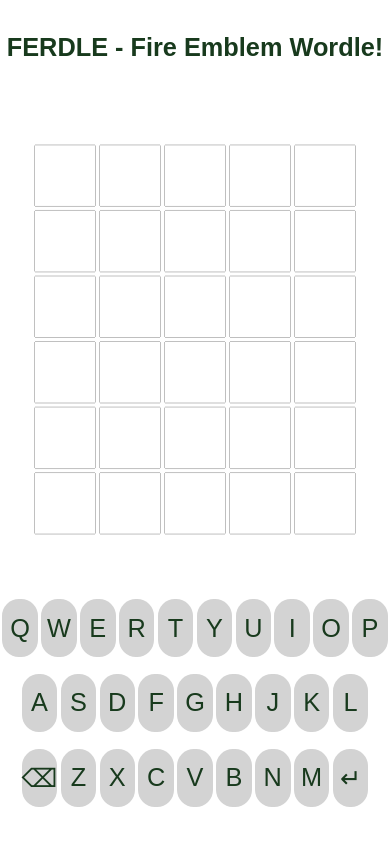
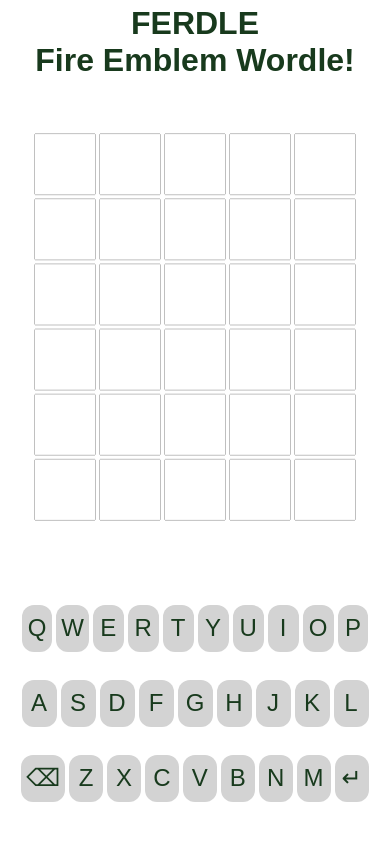
Before and after one commit to doopu/Ferdle, a website: page index.html in a window 390 px wide. Drawn offline with Linux system fonts and the light colour scheme.

Commit message:
More responsive design, yaay

```diff
--- a/index.html
+++ b/index.html
@@ -22,8 +22,9 @@
       }
       body{ height: 100vh; margin:0; }
 
-      header{ height: 20vh;  }
-      footer{ height: 30vh; }
+      header{ height: 10%;  }
+      main { height: 60%; }
+      footer{ height: 30%; }
 
       body{
 	  justify-content: center;
@@ -32,15 +33,27 @@
 	  flex-direction:column;
       }
 
+      header{
+	  display: flex;
+	  justify-content: center;
+	  align-items: center;
+	  align-content: center;
+	  flex-shrink: 0;
+	  margin-bottom:auto;
+      }
+
       footer{
 	  flex-shrink: 0;
 	  margin-top:auto;
       }
 
       footer{
+	  display: flex;
 	  width: 100%;
 	  flex-shrink: 0;
 	  margin-bottom:auto;
+	  justify-content: center;
+	  align-items: center;
       }
 
       .container {
@@ -62,8 +75,8 @@
 	  align-items: center;
       }
       div#keyboard {
-	  font-size: 3vh;
-	  width: 100%;
+	  font-size: 1.5em;
+	  width: 90%;
 	  height: 100%;
 	  display: flex;
 	  flex-direction:column;
@@ -71,10 +84,11 @@
 	  align-items: center;
       }
       h1 {
-	  font-size: 4vh;
+	  font-size: 2em;
       }
       h2 {
-	  font-size: 3vh;
+	  font-size: 2em;
+	  text-align: center;
       }
       div#headerThing {
 	  width: 100%;
@@ -85,13 +99,13 @@
 	  align-items: center;
       }
       span {
-	  padding: 8px;
-	  width:5%;
-	  height:5vh;
+	  padding: 0.2em;
+	  width:32%;
+	  height:50%;
 	  background:lightgrey;
-	  border-radius: 2vh;
-	  border-width: 1vh;
-	  margin: 0.2vh;
+	  border-radius: 0.5em;
+	  border-width: 0.5em;
+	  margin: 2px;
 	  text-align: center;
 	  display: inline-flex;
 	  align-items: center;
@@ -100,7 +114,6 @@
       main {
 	  flex: auto;
 	  width: 100%;
-	  height: 100%;
       }
       div#headerThing {
 	  width: 100%;
@@ -111,7 +124,7 @@
   <body>
     <header id="header">
       <div id="headerThing">
-	<h2>FERDLE - Fire Emblem Wordle!</h2>
+	<h2>FERDLE<br/>Fire Emblem Wordle!</h2>
       </div>
     </header>
     <main>
--- a/index.js
+++ b/index.js
@@ -696,6 +696,11 @@
         }
     }
 }
+function resize() {
+    canvas.height = canvas.offsetHeight;
+    canvas.width = canvas.offsetWidth;
+    drawScreen();
+}
 function drawScreen() {
     // Width height ratio:
     const ratio = 800 / 500;
@@ -703,18 +708,12 @@
     // How many pixels do we have between the header and footer?
     const headerElem = document.getElementById('header');
     const footerElem = document.getElementById('footer');
-    const header = headerElem.offsetHeight;
-    const footer = footerElem.offsetHeight; // consts for now
-    canvas.style.width = '100%';
-    canvas.style.height = '100%';
-    canvas.height = canvas.offsetHeight;
-    canvas.width = canvas.offsetWidth;
     if (ctx) {
         ctx.clearRect(0, 0, canvas.width, canvas.height);
     }
     drawGame();
 }
-window.addEventListener('resize', drawScreen);
+window.addEventListener('resize', resize);
 window.addEventListener('keydown', inputEvent);
 window.addEventListener('click', clickEvent);
 function submitGuess() {
@@ -787,4 +786,4 @@
     }
 }
 stateCheck();
-drawScreen();
+resize();
```
Also changed, not shown: index.ts (+8 -9 lines).
